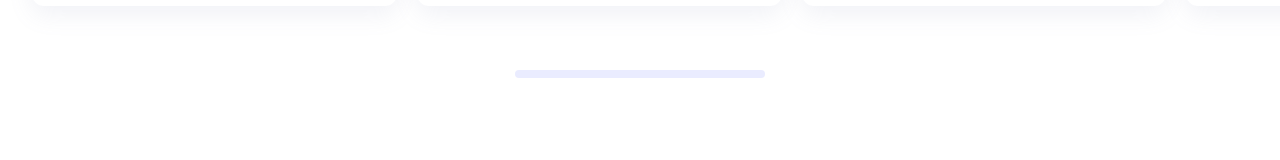
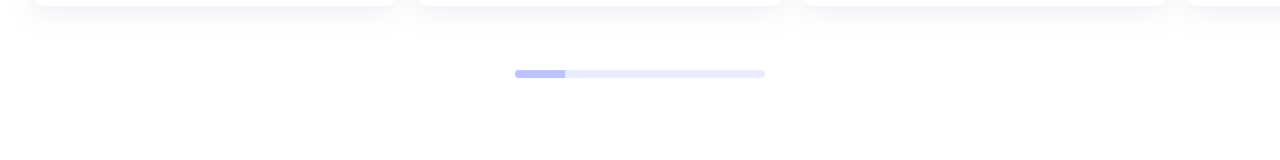
Before and after one commit to Johnmojo/nftsea.io, a React (Vite) app in the folder client/: page / in a window 1280 px wide. Shown: the part 574-734 px from the top of the page. Built offline with nearby package versions, Linux system fonts and the light colour scheme.

Commit message:
fix: progress bar update

```diff
--- a/client/src/features/articles/sections/Carousel.tsx
+++ b/client/src/features/articles/sections/Carousel.tsx
@@ -18,7 +18,7 @@ const Carousel = () => {
   const onScroll = useCallback(() => {
     if (!embla) return;
     const progress = Math.max(0, Math.min(1, embla.scrollProgress()));
-    setScrollProgress(progress * 100);
+    setScrollProgress(progress * 80);
   }, [embla, setScrollProgress]);
 
   useEffect(() => {
@@ -59,7 +59,7 @@ const Carousel = () => {
             className={`relative max-w-[250px] overflow-hidden mx-auto h-2 bg-purple-100 rounded-full `}
           >
             <div
-              style={{ transform: `translateX(${scrollProgress}%)` }}
+              style={{ transform: `translateX(${scrollProgress + 20}%)` }}
               className="absolute bg-purple-500 w-full top-0 bottom-0 -left-full"
             ></div>
           </div>
```
